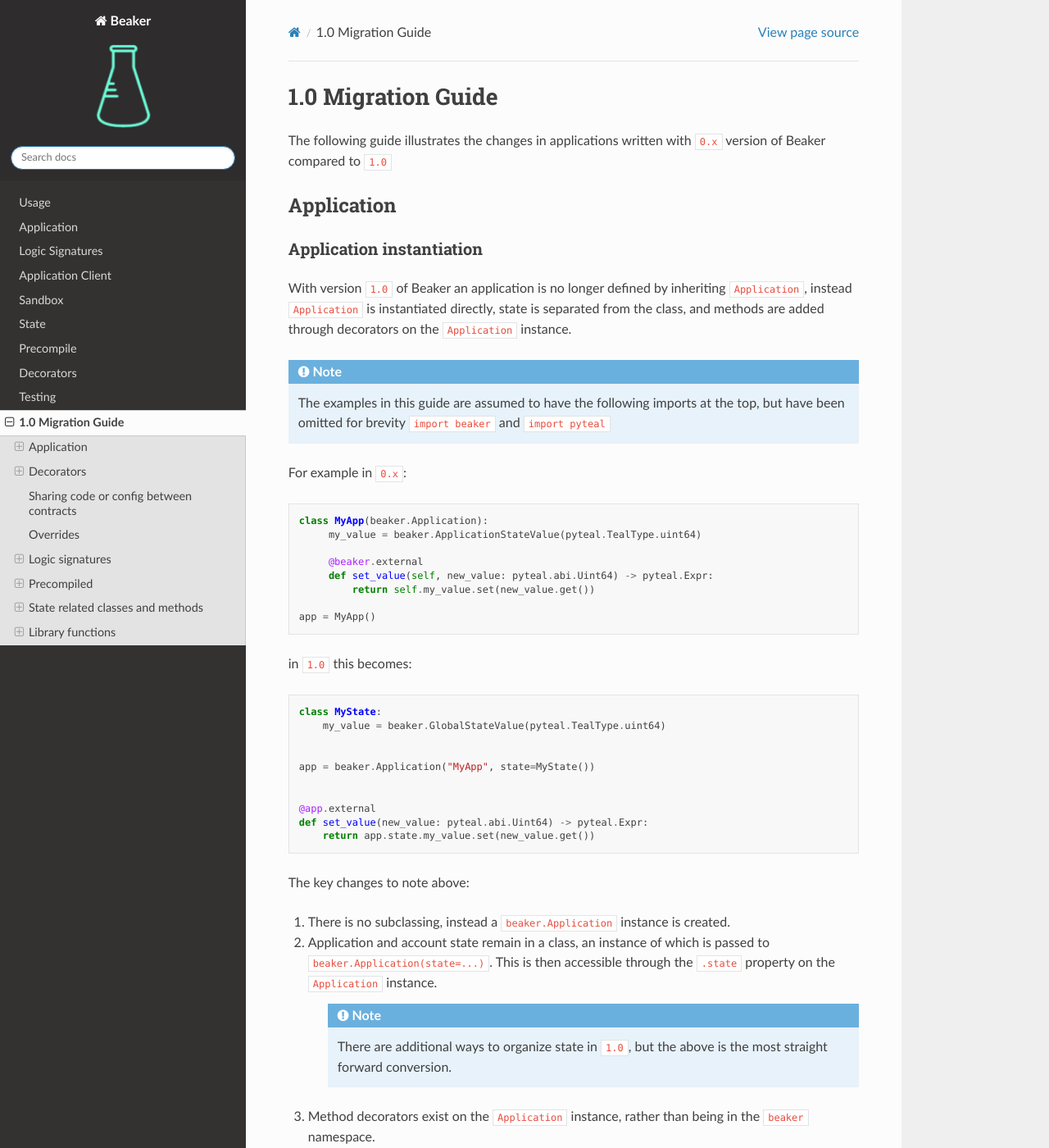
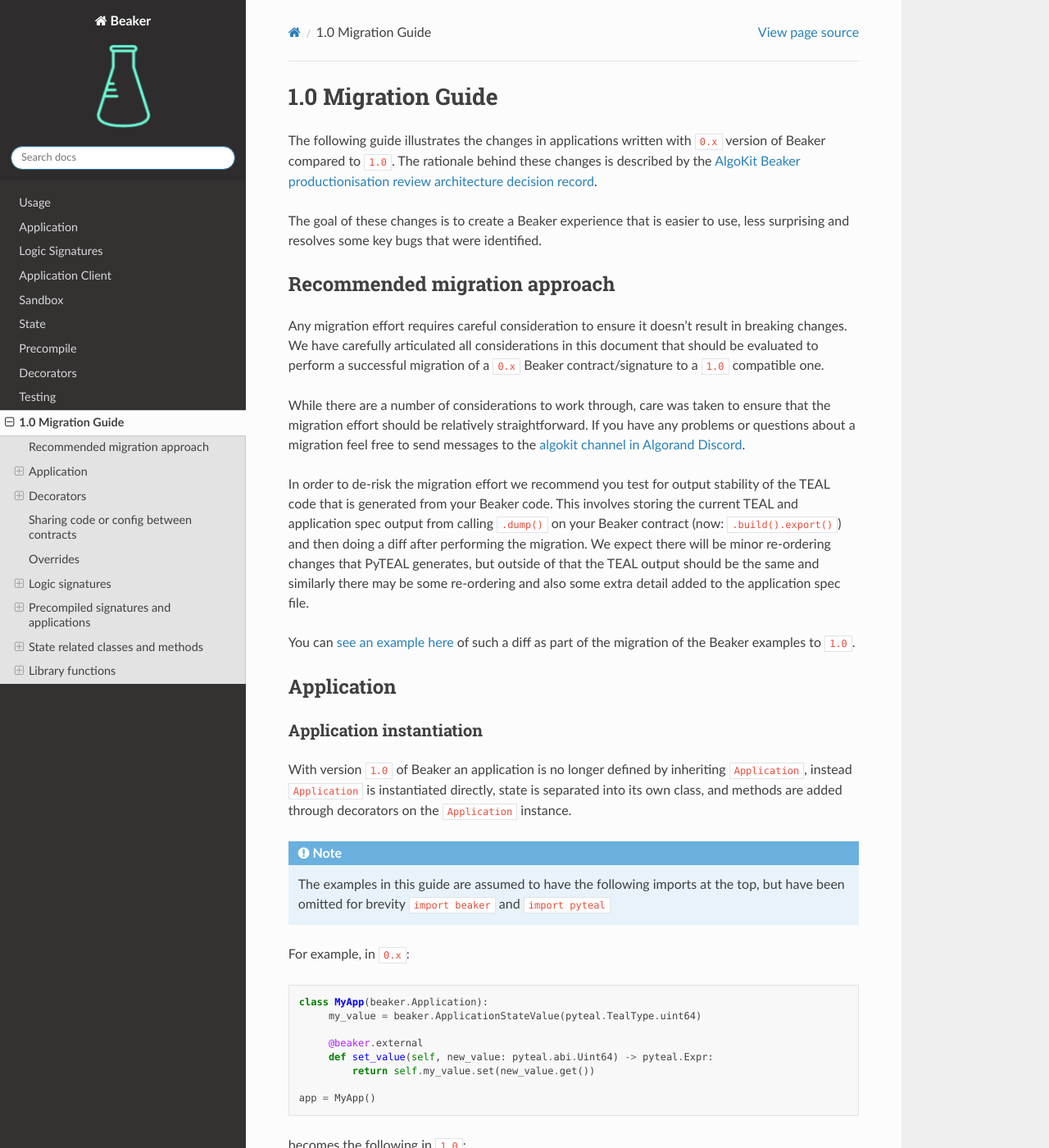
Before and after one commit to algorandfoundation/beaker, a Sphinx documentation site: the page built from docs/source/migration.rst, in a window 1280 px wide and 1400 px high. Shown: the whole window at 82% size. Built offline with Sphinx 7.4.7 and the Read the Docs theme 2.0.0, drawn with Linux system fonts in a browser that asks for light colours; some of the changed text lies outside the part shown.

Commit message:
docs: Updated the Beaker 1.0 migration documentation

```diff
--- a/docs/source/migration.rst
+++ b/docs/source/migration.rst
@@ -1,7 +1,31 @@
 1.0 Migration Guide
 ===================
 
-The following guide illustrates the changes in applications written with ``0.x`` version of Beaker compared to ``1.0``
+The following guide illustrates the changes in applications written with ``0.x`` version of Beaker compared to ``1.0``.
+The rationale behind these changes is described by the `AlgoKit Beaker productionisation review architecture decision record <https://github.com/algorandfoundation/algokit-cli/blob/main/docs/architecture-decisions/2023-01-11_beaker_productionisation_review.md>`_.
+
+The goal of these changes is to create a Beaker experience that is easier to use, less surprising and resolves some key bugs that were identified.
+
+Recommended migration approach
+------------------------------
+
+Any migration effort requires careful consideration to ensure it doesn't result in breaking changes.
+We have carefully articulated all considerations in this document that should be evaluated to perform a
+successful migration of a ``0.x`` Beaker contract/signature to a ``1.0`` compatible one.
+
+While there are a number of considerations to work through, care was taken to ensure that the migration
+effort should be relatively straightforward. If you have any problems or questions about a migration feel
+free to send messages to the `algokit channel in Algorand Discord <https://discord.com/channels/491256308461207573/1065320801970180168>`_.
+
+In order to de-risk the migration effort we recommend you test for output stability of the TEAL code
+that is generated from your Beaker code. This involves storing the current TEAL and application spec output from calling
+``.dump()`` on your Beaker contract (now: ``.build().export()``) and then doing a diff after performing the migration. We expect there will be
+minor re-ordering changes that PyTEAL generates, but outside of that the TEAL output should be the same and similarly there may
+be some re-ordering and also some extra detail added to the application spec file.
+
+You can `see an example here <https://gist.github.com/robdmoore/ffa1cd7aced58f788ef68ac497249ea6>`_ of such a diff as part of the migration
+of the Beaker examples to ``1.0``.
+
 
 Application
 -----------
@@ -10,13 +34,13 @@
 ^^^^^^^^^^^^^^^^^^^^^^^^^
 
 With version ``1.0`` of Beaker an application is no longer defined by inheriting ``Application``, instead
-``Application`` is instantiated directly, state is separated from the class, and methods are
+``Application`` is instantiated directly, state is separated into its own class, and methods are
 added through decorators on the ``Application`` instance.
 
 .. note:: The examples in this guide are assumed to have the following imports at the top, but have been
           omitted for brevity ``import beaker`` and  ``import pyteal``
 
-For example in ``0.x``:
+For example, in ``0.x``:
 
 .. code-block:: python
 
@@ -29,7 +53,7 @@
 
    app = MyApp()
 
-in ``1.0`` this becomes:
+becomes the following in ``1.0``:
 
 .. code-block:: python
 
@@ -47,15 +71,14 @@
 
 The key changes to note above:
 
-1. There is no subclassing, instead a ``beaker.Application`` instance is created.
+1. There is no sub-classing, instead a ``beaker.Application`` instance is created (i.e. ``app = beaker.Application("MyApp", ...)``).
 2. Application and account state remain in a class, an instance of which is passed to ``beaker.Application(state=...)``.
-   This is then accessible through the ``.state`` property on the ``Application`` instance.
+   This is then accessible through the ``.state`` property on the ``Application`` instance (e.g. ``app.state.my_value.set(...)``).
 
     .. note:: There are additional ways to organize state in ``1.0``, but the above is the most straight forward conversion.
 
-3. Method decorators exist on the ``Application`` instance, rather than being in the ``beaker`` namespace.
-4. There is no longer a ``self`` parameter in ``my_method``. The method belongs to this specific ``app`` instance, rather than
-   belonging to any class.
+3. Method decorators exist on the ``Application`` instance, rather than being in the ``beaker`` namespace (e.g. ``@app.external ...``).
+4. There is no longer a ``self`` parameter needed when defining methods.
 
 .. note:: In the following examples, we will continue to assign the app instance to a variable named ``app``,
           but you can call that variable whatever you want, for example:
@@ -66,13 +89,13 @@
 
     @awesome_app.external
     def say_hello(*, output: pyteal.abi.String) -> pyteal.Expr:
-        return output.set(pyteal.Bytes("Hello I'm Awesome"))
+        return output.set(pyteal.Bytes("Hello, I'm An Awesome App!"))
 
 
 Application() arguments
 ^^^^^^^^^^^^^^^^^^^^^^^
 
-The arguments that ``Application.__init__()`` takes have changed, the following in ``0.5.4``:
+The arguments that ``Application.__init__()`` takes have changed too. For instance, the following in ``0.5.4``:
 
 .. code-block:: python
 
@@ -85,7 +108,7 @@
         optimize_options=pyteal.OptimizeOptions(scratch_slots=False, frame_pointers=False),
     )
 
-becomes this in ``1.0``:
+Then becomes the following in ``1.0``:
 
 .. code-block:: python
 
@@ -121,10 +144,10 @@
 Application.compile()
 ^^^^^^^^^^^^^^^^^^^^^
 
-``Application.compile()`` has been renamed to ``build()`` and now returns an ``ApplicationSpecification``, which contains,
+``Application.compile()`` has been renamed to ``build()``, which is a more accurate description of what happens at that step, and now returns an ``ApplicationSpecification``, which contains,
 among other things, the approval and clear program TEAL that was previously returned.
 
-In ``0.x``:
+This code in ``0.x``:
 
 .. code-block:: python
 
@@ -132,7 +155,7 @@
     approval_program, clear_program = app.compile()
     app.dump("output_dir")
 
-In ``1.0``:
+Becomes this in ``1.0``:
 
 .. code-block:: python
 
@@ -143,7 +166,7 @@
 
 
 Importantly, this change allows building an ``Application``, serializing the specification to disk, and then deserializing the
-specification later, which can then be used with ``ApplicationClient``.
+specification later, which can then be used with ``ApplicationClient`` or a similar client in any other programming language. For example:
 
 .. code-block:: python
 
@@ -223,11 +246,11 @@
 @bare_external
 ^^^^^^^^^^^^^^
 
-The functionality of ``beaker.bare_external`` decorator have been incorporated into ``@external``.
-``@beaker.bare_external`` in ``0.x`` can be replaced with ``Application.external`` by moving the parameters to
+The functionality of the ``beaker.bare_external`` decorator has been incorporated into ``@external``.
+``@beaker.bare_external`` in ``0.x`` can be replaced with ``Application.external`` in ``1.0`` by moving the parameters to
 ``method_config`` and adding ``bare=True``.
 
-For example in ``0.x``:
+For example, the following code in ``0.x``:
 
 .. code-block:: python
 
@@ -239,7 +262,7 @@
         def foo(self) -> pyteal.Expr:
             ...
 
-In ``1.0`` this becomes:
+Becomes this in ``1.0``:
 
 .. code-block:: python
 
@@ -382,7 +405,7 @@
 In Beaker ``0.x`` because applications were composed by inheritance it was possible to override a method by redefining
 it in the derived class. In ``1.0`` this instead can be achieved by removing the old reference from the app and adding a new one.
 
-For example in ``0.x`` an override with the same signature:
+For example in ``0.x`` an override with the same signature looks like this:
 
 .. code-block:: python
 
@@ -419,7 +442,7 @@
     def same_signature(a: pyteal.abi.Uint64, b: pyteal.abi.Uint64):
         ...
 
-For example in ``0.x`` an override with a different signature:
+For example in ``0.x`` an override with a different signature looks like this:
 
 .. code-block:: python
 
@@ -446,7 +469,7 @@
 
     app = beaker.Application("DerivedApp").implement(a_blueprint)
 
-    # remove method defined by a blueprint
+    # remove method defined by the blueprint
     # note that we use the name of the Python function here
     app.deregister_abi_method("different_signature")
 
@@ -482,7 +505,7 @@
 With version ``1.0`` a logic signature is no longer defined by inheriting ``beaker.LogicSignature``, instead
 ``LogicSignature`` is instantiated directly, and the PyTeal expression - or a function returning an expression - is passed as an argument.
 
-For example in ``0.x``:
+For example in ``0.x`` this code:
 
 .. code-block:: python
 
@@ -492,7 +515,7 @@
 
     my_signature = MySignature()
 
-in ``1.0`` this becomes:
+Becomes the following in ``1.0``:
 
 .. code-block:: python
 
@@ -509,18 +532,20 @@
 
 The key changes to note above:
 
-1. There is no subclassing, instead a ``beaker.LogicSignature`` instance is created.
+1. There is no sub-classing, instead a ``beaker.LogicSignature`` instance is created.
 2. A function returning a PyTeal expression (or perhaps more simply just a PyTeal expression) is passed to ``LogicSignature``
-   instead of implementing ``def evaluate(self)``
+   instead of implementing ``def evaluate(self)``.
 
-Templated Logic signatures
-^^^^^^^^^^^^^^^^^^^^^^^^^^
+Runtime Templated Logic signatures
+^^^^^^^^^^^^^^^^^^^^^^^^^^^^^^^^^^
 
-With version ``1.0`` a template logic signature is no longer defined by inheriting ``beaker.LogicSignature``, instead
+In ``0.x`` logic signatures could be created with the ability to substitute templated variables on-chain at runtime using ``beaker.TemplateVariable``.
+
+With version ``1.0`` a logic signature with a runtime templated value is no longer defined by inheriting ``beaker.LogicSignature``, instead
 ``LogicSignatureTemplate`` is instantiated directly, and the PyTeal expression and a dictionary of template variables
 are passed as arguments.
 
-For example in ``0.x``:
+For example in ``0.x`` this code:
 
 .. code-block:: python
 
@@ -547,7 +572,7 @@
 
 The key changes to note are:
 
-1. There is no subclassing, instead a ``beaker.LogicSignatureTemplate`` instance is created.
+1. There is no sub-classing, instead a ``beaker.LogicSignatureTemplate`` instance is created.
 2. A function returning a PyTeal expression (or just an expression) is passed to ``LogicSignatureTemplate``
    instead of implementing ``def evaluate(self)``.
 3. A dictionary of template variable name and types is passed instead of instantiating ``beaker.TemplateVariable``
@@ -555,16 +580,16 @@
 4. The template variables are provided as arguments to the evaluation function. The function can omit these arguments
    if they are not used.
 
-Precompiled
------------
+Precompiled signatures and applications
+---------------------------------------
 
 In ``0.x`` logic signatures and applications could be precompiled by adding an ``AppPrecompile`` or
 ``LSigPrecompile`` attribute to the application class, making certain properties available for use inside
-the application's methods.
+the application's methods like the logic hash and the TEAL code.
 
-In ``1.0``, you do not need to reference any "precompile classes" directly, instead use the ``beaker.precompiled`` function.
+In ``1.0``, you do not need to reference any "precompile classes" directly, instead you must use the ``beaker.precompiled`` function.
 
-For example in ``0.x``:
+For example in ``0.x``, a precompile might look like this:
 
 .. code-block:: python
 
@@ -601,7 +626,7 @@
 
 For templated logic signatures, this was previously ``.logic.template_hash(...)`` and the argument values were expected to be in the
 correct order based on the order they were defined in the class. Now, you would use ``.address(...)`` but pass the values
-by keyword only, for example:
+by keyword only, for example this code in ``0.x``:
 
 .. code-block:: python
 
@@ -620,7 +645,7 @@
                  pt.Txn.sender() == self.pc.logic.template_hash(pt.Int(template_value))
              )
 
-Could become:
+Could be expressed like this in ``1.0``:
 
 .. code-block:: python
 
@@ -720,9 +745,11 @@
 State related classes and methods
 ---------------------------------
 
-Version ``1.0`` of Beaker renamed existing state related to classes to follow the naming conventions
+Version ``1.0`` of Beaker renames existing state related to classes to follow the naming conventions
 used more generally within existing Algorand and TEAL documentation. Generally the renames involved changing
-``Application`` to ``Global`` and ``Account`` to ``Local``.
+``Application`` to ``Global`` and ``Account`` to ``Local``. While ``Application`` and ``Account`` more accurately
+reflect the use of those state values, the deviance to the rest of the Algorand ecosystem was felt to be a bigger
+usability and understandability issue.
 
 ``beaker`` namespace changes
 ^^^^^^^^^^^^^^^^^^^^^^^^^^^^
@@ -806,7 +833,7 @@
 Import paths
 ^^^^^^^^^^^^
 
-A number of internal modules in ``beaker.lib`` were collapsed. The following is a list of affected modules:
+A number of internal modules in ``beaker.lib`` were collapsed for simplicity. The following is a list of affected modules:
 
 * ``beaker.lib.inline.inline_asm.*`` -> ``beaker.lib.inline.*``
 * ``beaker.lib.iter.iter.*`` -> ``beaker.lib.iter.*``
```
Also changed, not shown: other parts of docs/source/migration.rst (+6 -6 lines), 1 other file.
